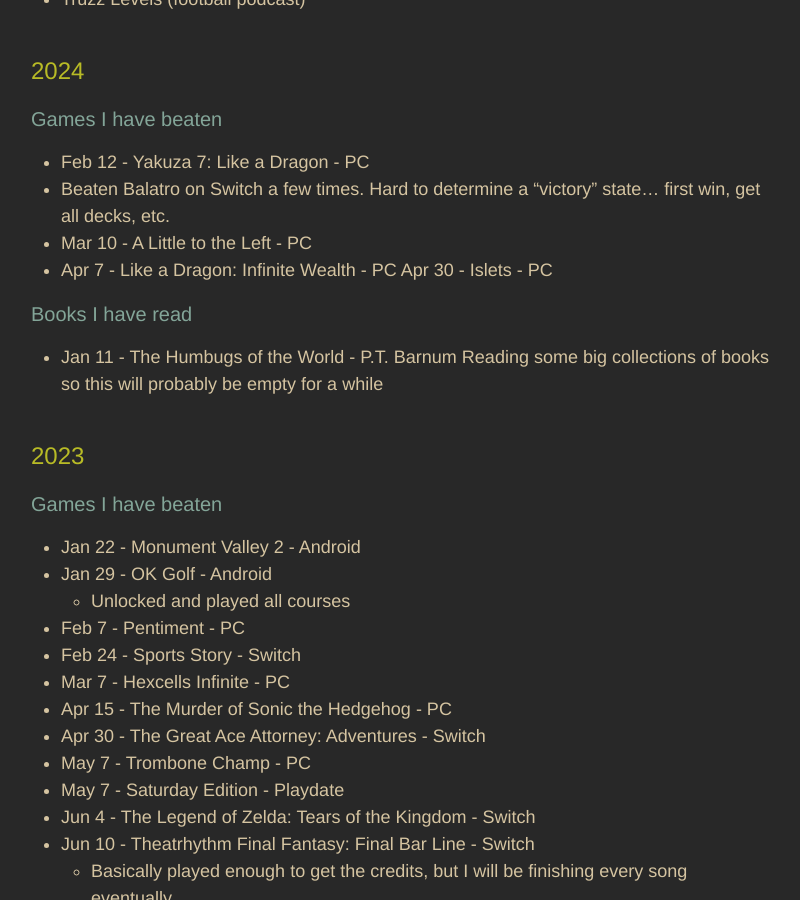
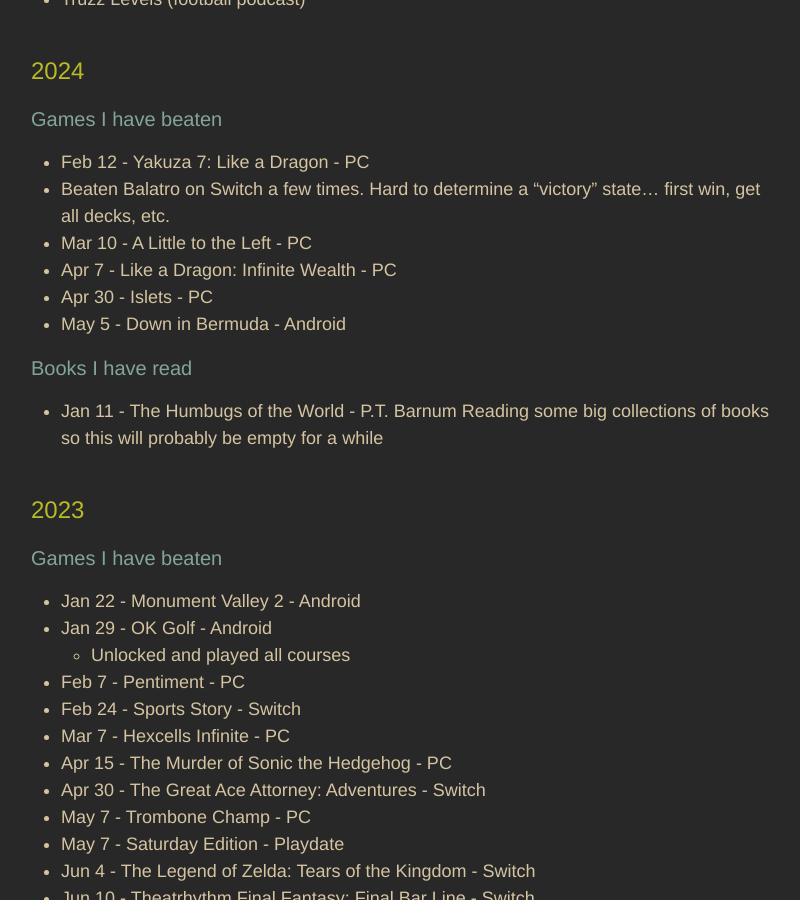
Before and after one commit to adkinsrs/sadkins_site, a Jekyll site: the page built from misc.md, in a window 1280 px wide and 900 px high, scrolled down 491 px. Shown: the whole window, without its empty margins (239-1039 px from the left). Built offline with Jekyll 4.4.1, drawn with Linux system fonts in a browser that asks for light colours.

Commit message:
beat a game

```diff
--- a/misc.md
+++ b/misc.md
@@ -25,7 +25,8 @@
 * Beaten Balatro on Switch a few times.  Hard to determine a "victory" state... first win, get all decks, etc.
 * Mar 10 - A Little to the Left - PC
 * Apr 7 - Like a Dragon: Infinite Wealth - PC
-Apr 30 - Islets - PC
+* Apr 30 - Islets - PC
+* May 5 - Down in Bermuda - Android
 
 ### Books I have read
 
```
